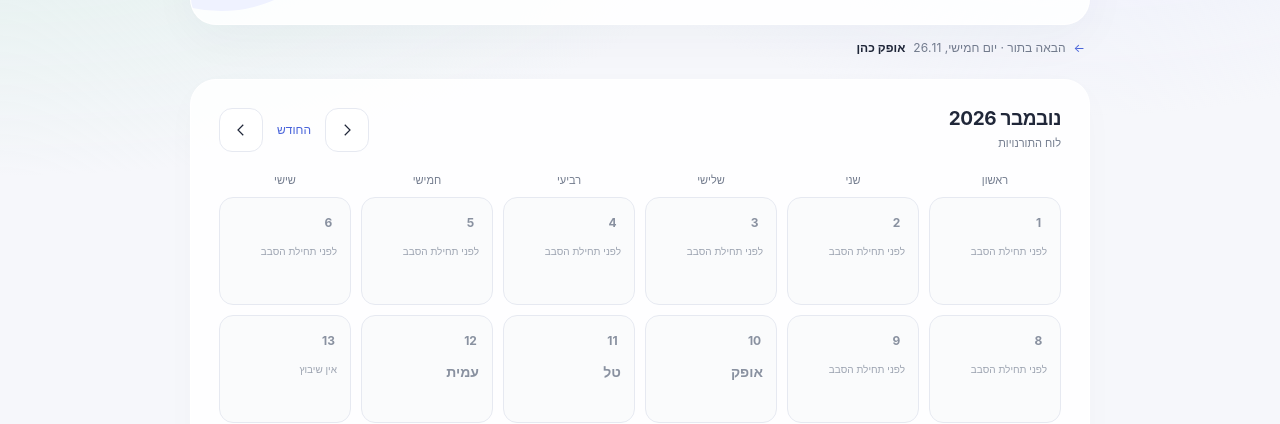
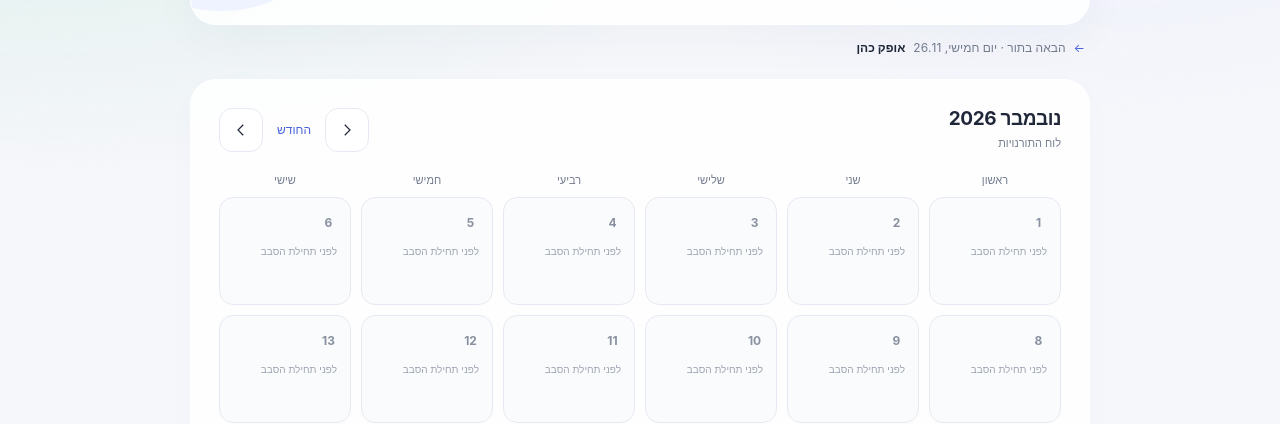
Before and after one commit to Etrog-LV-Tama/etrog-lv-tama.github.io, a plain HTML site: page tama-cleaning/index.html in a window 1280 px wide. Shown: the part 416-840 px from the top of the page. Drawn offline with Linux system fonts and the light colour scheme.

Commit message:
TAMA room duty: remove entries before 24/11

```diff
--- a/tama-cleaning/index.html
+++ b/tama-cleaning/index.html
@@ -26,7 +26,7 @@
 </main>
 <script>
 'use strict';
-const CONFIG={start:'2026-11-10',people:['אופק כהן','טל דוידור','עמית ביטון','רון מאיר','אירוס טללה','מאור אלוני','דפנה פיינגולד','בת חן גיגי','יואב אסרף'],scheduleStart:'2026-11-24',scheduleEnd:'2027-01-11',participants:['אופק כהן','טל דוידור','עמית ביטון','רון מאיר','אירוס טללה','מאור אלוני','דפנה פיינגולד','בת חן גיגי'],schedule:{'2026-11-24':'אופק כהן','2026-11-25':'אירוס טללה','2026-11-26':'אופק כהן','2026-11-27':'מאור אלוני','2026-11-29':'דפנה פיינגולד','2026-11-30':'עמית ביטון','2026-12-01':'טל דוידור','2026-12-02':'אופק כהן','2026-12-03':'בת חן גיגי','2026-12-04':'רון מאיר','2026-12-06':'אירוס טללה','2026-12-07':'עמית ביטון','2026-12-08':'מאור אלוני','2026-12-09':'בת חן גיגי','2026-12-10':'אירוס טללה','2026-12-11':'דפנה פיינגולד','2026-12-13':'רון מאיר','2026-12-14':'טל דוידור','2026-12-15':'אופק כהן','2026-12-16':'עמית ביטון','2026-12-17':'אופק כהן','2026-12-18':'טל דוידור','2026-12-20':'בת חן גיגי','2026-12-21':'דפנה פיינגולד','2026-12-22':'רון מאיר','2026-12-23':'מאור אלוני','2026-12-24':'אירוס טללה','2026-12-25':'טל דוידור','2026-12-27':'דפנה פיינגולד','2026-12-28':'עמית ביטון','2026-12-29':'אופק כהן','2026-12-30':'מאור אלוני','2026-12-31':'בת חן גיגי','2027-01-03':'רון מאיר','2027-01-04':'טל דוידור','2027-01-05':'אירוס טללה','2027-01-06':'דפנה פיינגולד','2027-01-07':'בת חן גיגי','2027-01-08':'אופק כהן','2027-01-10':'מאור אלוני','2027-01-11':'עמית ביטון'}};
+const CONFIG={start:'2026-11-24',people:['אופק כהן','טל דוידור','עמית ביטון','רון מאיר','אירוס טללה','מאור אלוני','דפנה פיינגולד','בת חן גיגי','יואב אסרף'],scheduleStart:'2026-11-24',scheduleEnd:'2027-01-11',participants:['אופק כהן','טל דוידור','עמית ביטון','רון מאיר','אירוס טללה','מאור אלוני','דפנה פיינגולד','בת חן גיגי'],schedule:{'2026-11-24':'אופק כהן','2026-11-25':'אירוס טללה','2026-11-26':'אופק כהן','2026-11-27':'מאור אלוני','2026-11-29':'דפנה פיינגולד','2026-11-30':'עמית ביטון','2026-12-01':'טל דוידור','2026-12-02':'אופק כהן','2026-12-03':'בת חן גיגי','2026-12-04':'רון מאיר','2026-12-06':'אירוס טללה','2026-12-07':'עמית ביטון','2026-12-08':'מאור אלוני','2026-12-09':'בת חן גיגי','2026-12-10':'אירוס טללה','2026-12-11':'דפנה פיינגולד','2026-12-13':'רון מאיר','2026-12-14':'טל דוידור','2026-12-15':'אופק כהן','2026-12-16':'עמית ביטון','2026-12-17':'אופק כהן','2026-12-18':'טל דוידור','2026-12-20':'בת חן גיגי','2026-12-21':'דפנה פיינגולד','2026-12-22':'רון מאיר','2026-12-23':'מאור אלוני','2026-12-24':'אירוס טללה','2026-12-25':'טל דוידור','2026-12-27':'דפנה פיינגולד','2026-12-28':'עמית ביטון','2026-12-29':'אופק כהן','2026-12-30':'מאור אלוני','2026-12-31':'בת חן גיגי','2027-01-03':'רון מאיר','2027-01-04':'טל דוידור','2027-01-05':'אירוס טללה','2027-01-06':'דפנה פיינגולד','2027-01-07':'בת חן גיגי','2027-01-08':'אופק כהן','2027-01-10':'מאור אלוני','2027-01-11':'עמית ביטון'}};
 const $=id=>document.getElementById(id),DAY=86400000;
 function date(s){const [y,m,d]=s.split('-').map(Number);return new Date(Date.UTC(y,m-1,d));}
 function key(d){return d.toISOString().slice(0,10)}
```
